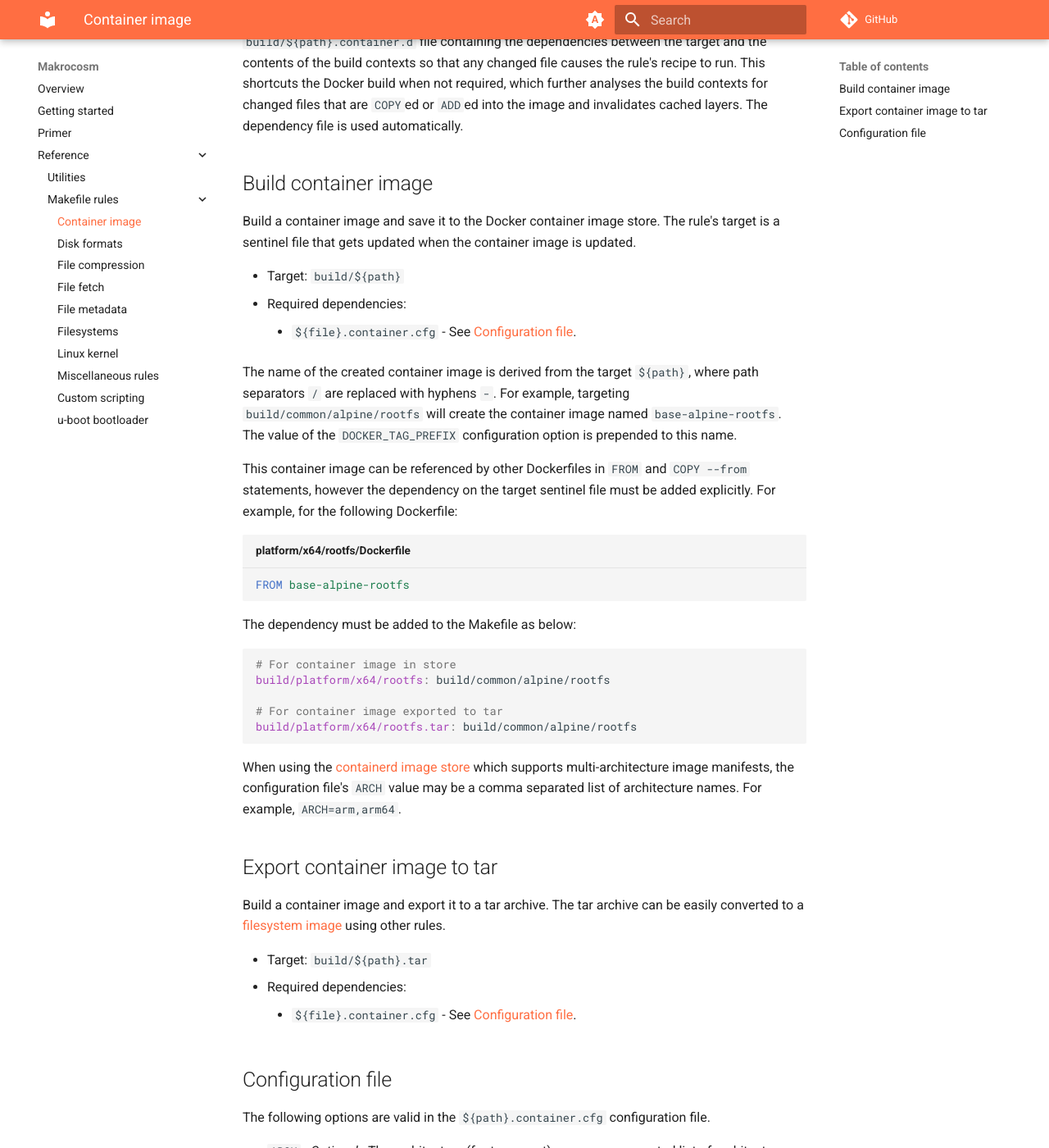
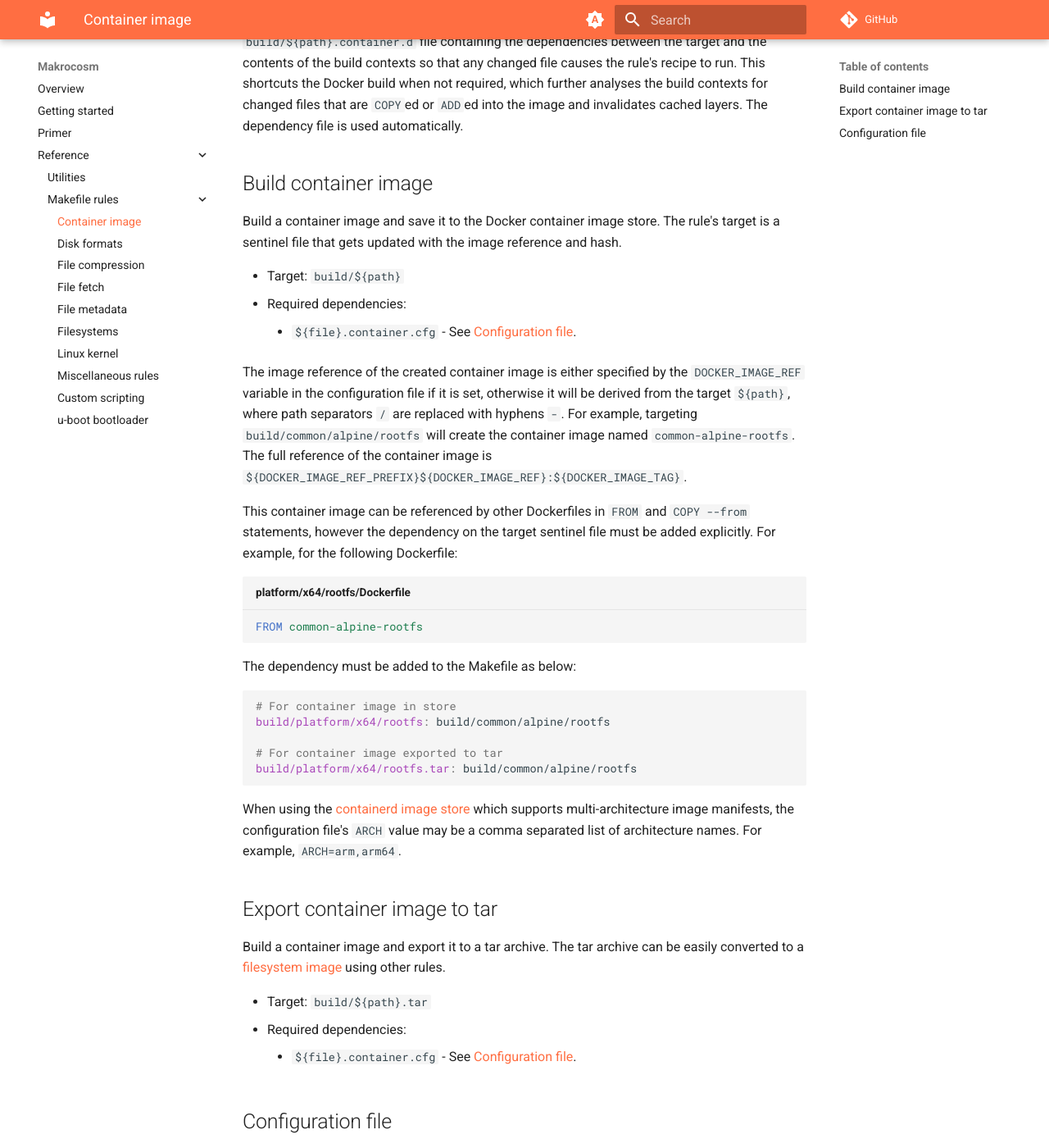
Before and after one commit to makrocosm/makrocosm, an MkDocs documentation site: the page built from docs/reference/makefile-rules/container-image.md, in a window 1280 px wide and 1400 px high, scrolled down 311 px. Shown: the whole window at 82% size. Built offline with MkDocs 1.6.1 and Material for MkDocs 9.7.7, drawn with Linux system fonts in a browser that asks for light colours; comment, search, counter and statistics services are not loaded; some of the changed text lies outside the part shown.

Commit message:
docker-build: customisable container image references
For when you need more control over the reference names of the built container
images.

````diff
--- a/docs/reference/makefile-rules/container-image.md
+++ b/docs/reference/makefile-rules/container-image.md
@@ -21,18 +21,20 @@ The dependency file is used automatically.
 ## Build container image
 
 Build a container image and save it to the Docker container image store.
-The rule's target is a sentinel file that gets updated when the container image
-is updated.
+The rule's target is a sentinel file that gets updated with the image
+reference and hash.
 
   - Target: `build/${path}`
   - Required dependencies:
     - `${file}.container.cfg` -  See [Configuration file](#configuration-file).
 
-The name of the created container image is derived from the target `${path}`,
-where path separators `/` are replaced with hyphens `-`.
+The image reference of the created container image is either specified by the
+`DOCKER_IMAGE_REF` variable in the configuration file if it is set, otherwise
+it will be derived from the target `${path}`, where path separators `/` are
+replaced with hyphens `-`.
 For example, targeting `build/common/alpine/rootfs` will create the container image
-named `base-alpine-rootfs`. The value of the `DOCKER_TAG_PREFIX` configuration option
-is prepended to this name.
+named `common-alpine-rootfs`.
+The full reference of the container image is `${DOCKER_IMAGE_REF_PREFIX}${DOCKER_IMAGE_REF}:${DOCKER_IMAGE_TAG}`.
 
 This container image can be referenced by other Dockerfiles in `FROM` and
 `COPY --from` statements, however the dependency on the target sentinel file
@@ -40,7 +42,7 @@ must be added explicitly.
 For example, for the following Dockerfile:
 
 ```Dockerfile title="platform/x64/rootfs/Dockerfile"
-FROM base-alpine-rootfs
+FROM common-alpine-rootfs
 ```
 
 The dependency must be added to the Makefile as below:
@@ -83,5 +85,13 @@ The following options are valid in the `${path}.container.cfg` configuration fil
      that are made available in the Dockerfile.
    - `DOCKER_ARGS` - *Optional* - Extra arguments to pass to the
      `docker build` command.
-   - `DOCKER_TAG_PREFIX` - *Optional* - Prefix to use on the resulting Docker
-     image tag during export to the container store.
+   - `DOCKER_IMAGE_REF` - *Optional* - The full Docker image reference of
+     the built container image as it gets saved to the image store.
+     This expects to follow the `NAMESPACE/REPOSITORY[:TAG]` convention.
+     Leave blank to derive a reference name from the target.
+   - `DOCKER_IMAGE_REF_PREFIX` - *Optional* - A prefix string to apply to
+     the image reference name. Note that this can be applied project-wide
+     by exporting the variable in the top-level Makefile.
+   - `DOCKER_IMAGE_TAG` - *Optional* - A version (e.g. `1.2.3`) that gets
+     added to the Docker image reference name as a tag.
+     Leave blank to use `latest`.
````
Also changed, not shown: 1 other file.
